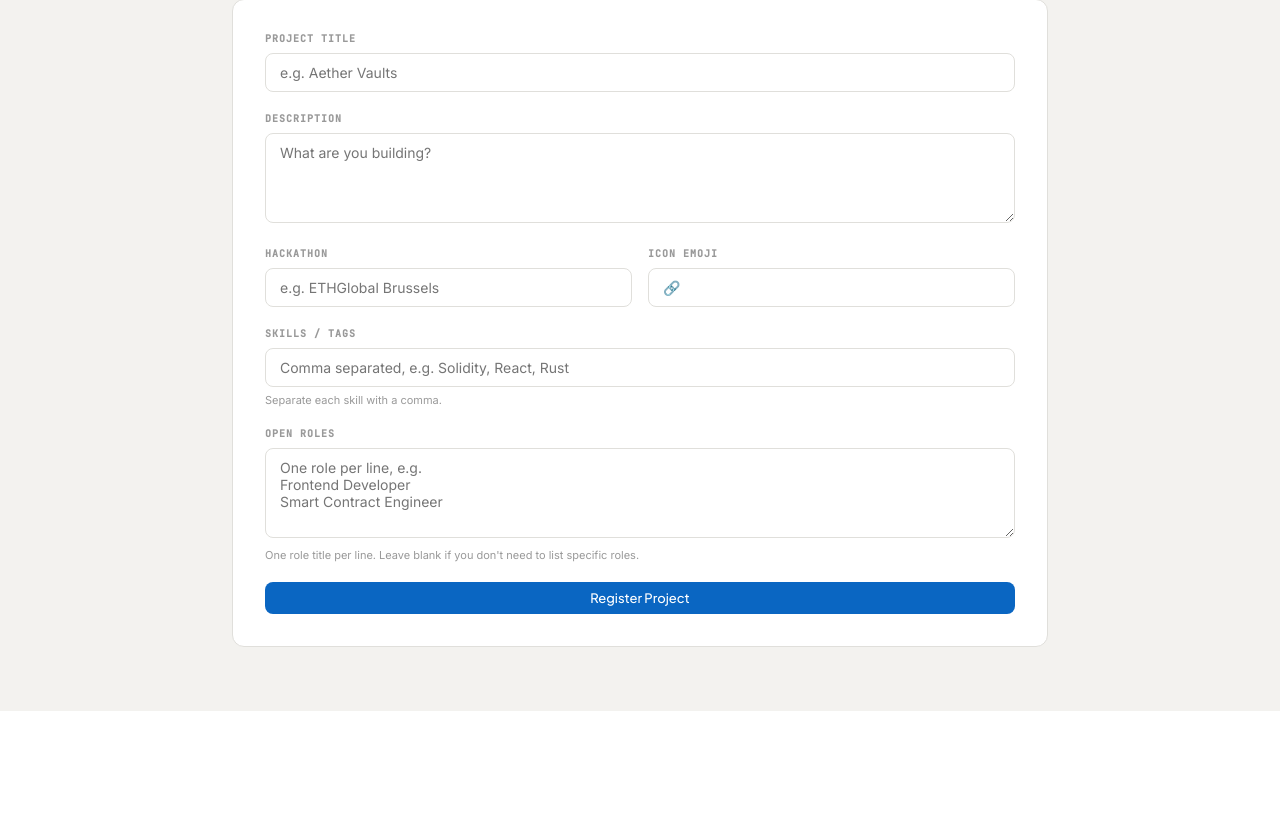
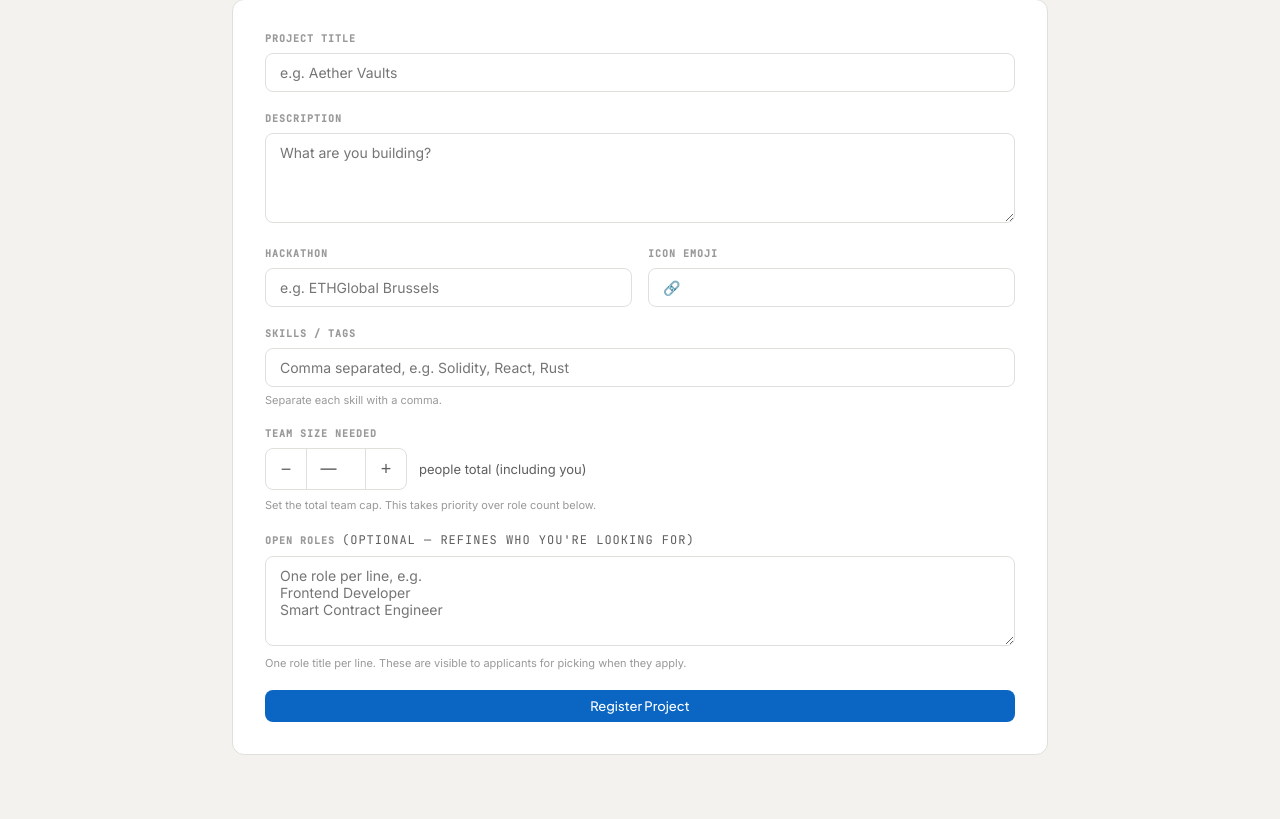
Before and after one commit to YugamdeepGoyal/Group_Finder, a Flask app: page /project/new in a window 1280 px wide. Shown: the part 205-1024 px from the top of the page. Before the commit the page ends 916 px from the top, so only its background shows below. Run offline with Flask 3, Linux system fonts and the light colour scheme; a user stored in the database is signed in.

Commit message:
Adding feature and fixing error

```diff
--- a/app.py
+++ b/app.py
@@ -217,6 +217,8 @@ def new_project():
         icon_emoji = request.form.get("icon_emoji", "").strip() or "🔗"
         roles_raw = request.form.get("roles", "")
         role_titles = [r.strip() for r in roles_raw.splitlines() if r.strip()]
+        max_members_raw = request.form.get("max_members", "").strip()
+        max_members = int(max_members_raw) if max_members_raw.isdigit() and int(max_members_raw) > 1 else None
 
         if not title:
             flash("Give your project a title.", "error")
@@ -225,6 +227,7 @@ def new_project():
         project = Project(
             title=title, description=description, event=event,
             tags=tags, icon_emoji=icon_emoji, lead_id=current_user.id,
+            max_members=max_members,
         )
         db.session.add(project)
         db.session.flush()
@@ -421,6 +424,9 @@ with app.app_context():
         if "manual_status" not in cols:
             conn.execute(text("ALTER TABLE project ADD COLUMN manual_status VARCHAR(20) DEFAULT ''"))
             conn.commit()
+        if "max_members" not in cols:
+            conn.execute(text("ALTER TABLE project ADD COLUMN max_members INTEGER DEFAULT NULL"))
+            conn.commit()
     seed_demo_data()
 
 
--- a/models.py
+++ b/models.py
@@ -81,6 +81,7 @@ class Project(db.Model):
     lead_id = db.Column(db.Integer, db.ForeignKey("user.id"), nullable=False)
     created_at = db.Column(db.DateTime, default=datetime.utcnow)
     manual_status = db.Column(db.String(20), default="")  # "", "open", "closing", "full"
+    max_members = db.Column(db.Integer, default=None)     # total team size cap (includes lead)
 
     roles = db.relationship(
         "ProjectRole", backref="project", cascade="all, delete-orphan", lazy="dynamic"
@@ -102,6 +103,11 @@ class Project(db.Model):
 
     @property
     def spots_open(self):
+        """How many seats are still available."""
+        current = self.members.count() + 1  # +1 for lead
+        if self.max_members is not None:
+            return max(0, self.max_members - current)
+        # Fallback: count unfilled roles when no cap is set
         return len(self.open_roles)
 
     @property
@@ -109,8 +115,8 @@ class Project(db.Model):
         # If lead manually set a status, respect it
         if self.manual_status in ("open", "closing", "full"):
             return self.manual_status
-        # Auto-derive: compare filled seats to total team size
-        remaining = self.team_size - self.filled_count
+        # Auto-derive from spots remaining
+        remaining = self.spots_open
         if remaining <= 0:
             return "full"
         if remaining == 1:
@@ -123,11 +129,14 @@ class Project(db.Model):
 
     @property
     def team_size(self):
-        # current roster (members + lead) plus however many open seats remain
-        return self.members.count() + 1 + self.spots_open
+        """Fixed total cap. Falls back to role count + lead."""
+        if self.max_members is not None:
+            return self.max_members
+        return 1 + self.roles.count()  # lead + every role slot (filled or not)
 
     @property
     def filled_count(self):
+        """How many seats are taken (members + lead)."""
         return self.members.count() + 1
 
     def pending_request_for(self, user_id):
--- a/templates/directory.html
+++ b/templates/directory.html
@@ -82,7 +82,7 @@
             <th>Project</th>
             <th>Hackathon</th>
             <th>Lead</th>
-            <th>Spots</th>
+            <th>Members</th>
             <th>Skills</th>
             <th>Status</th>
           </tr>
@@ -101,7 +101,7 @@
             </td>
             <td>{{ p.event }}</td>
             <td>{{ p.lead.display_name }}</td>
-            <td class="spots-cell"><span>{{ p.spots_open }}</span> / {{ p.team_size }}</td>
+            <td class="spots-cell"><span>{{ p.filled_count }}</span> / {{ p.team_size }}</td>
             <td>
               {% for t in p.tag_list[:3] %}<span class="tag-mono">{{ t }}</span>{% endfor %}
             </td>
--- a/templates/project_detail.html
+++ b/templates/project_detail.html
@@ -27,7 +27,7 @@
       </div>
       <div class="detail-meta-item">
         <span class="detail-meta-label">Team size</span>
-        <span class="detail-meta-val">{{ project.filled_count }} / {{ project.team_size }} filled</span>
+        <span class="detail-meta-val">{{ project.filled_count }} / {{ project.team_size }} &nbsp;<span style="color:var(--text-sec); font-weight:400;">({{ project.spots_open }} spot{{ "" if project.spots_open == 1 else "s" }} open)</span></span>
       </div>
       <div class="detail-meta-item">
         <span class="detail-meta-label">Skills</span>
--- a/templates/project_new.html
+++ b/templates/project_new.html
@@ -38,10 +38,40 @@
       </div>
 
       <div class="form-group">
-        <label class="form-label">Open roles</label>
+        <label class="form-label">Team size needed</label>
+        <div style="display:flex; align-items:center; gap:12px;">
+          <div style="display:flex; gap:0; border:1px solid var(--border); border-radius:8px; overflow:hidden; background:var(--surface);">
+            <button type="button" onclick="adjustTeamSize(-1)" style="width:40px; height:40px; border:none; background:none; cursor:pointer; font-size:18px; color:var(--text-sec); display:flex; align-items:center; justify-content:center;">−</button>
+            <input id="max_members_input" type="number" name="max_members" min="2" max="50"
+              value="{{ form.get('max_members','') }}"
+              placeholder="—"
+              style="width:60px; height:40px; border:none; border-left:1px solid var(--border); border-right:1px solid var(--border); text-align:center; font-size:16px; font-weight:600; background:transparent; color:var(--text-pri); -moz-appearance:textfield;"
+              oninput="this.value=this.value.replace(/[^0-9]/g,'')">
+            <button type="button" onclick="adjustTeamSize(1)" style="width:40px; height:40px; border:none; background:none; cursor:pointer; font-size:18px; color:var(--text-sec); display:flex; align-items:center; justify-content:center;">+</button>
+          </div>
+          <span style="font-size:13px; color:var(--text-sec);">people total (including you)</span>
+        </div>
+        <div class="form-hint" style="margin-top:8px;">Set the total team cap. This takes priority over role count below.</div>
+      </div>
+
+      <div class="form-group">
+        <label class="form-label">Open roles <span style="font-size:12px; color:var(--text-sec); font-weight:400;">(optional — refines who you're looking for)</span></label>
         <textarea class="form-textarea" name="roles" placeholder="One role per line, e.g.&#10;Frontend Developer&#10;Smart Contract Engineer">{{ form.get('roles','') }}</textarea>
-        <div class="form-hint">One role title per line. Leave blank if you don't need to list specific roles.</div>
+        <div class="form-hint">One role title per line. These are visible to applicants for picking when they apply.</div>
       </div>
+
+<script>
+function adjustTeamSize(delta) {
+  const inp = document.getElementById('max_members_input');
+  const cur = parseInt(inp.value) || 0;
+  const next = Math.max(2, Math.min(50, cur + delta));
+  inp.value = next;
+}
+document.getElementById('max_members_input').addEventListener('keydown', function(e) {
+  if (e.key === 'ArrowUp') { adjustTeamSize(1); e.preventDefault(); }
+  if (e.key === 'ArrowDown') { adjustTeamSize(-1); e.preventDefault(); }
+});
+</script>
 
       <button class="btn btn-primary btn-block" type="submit">Register Project</button>
     </form>
```
Also changed, not shown: forgemate.db.
